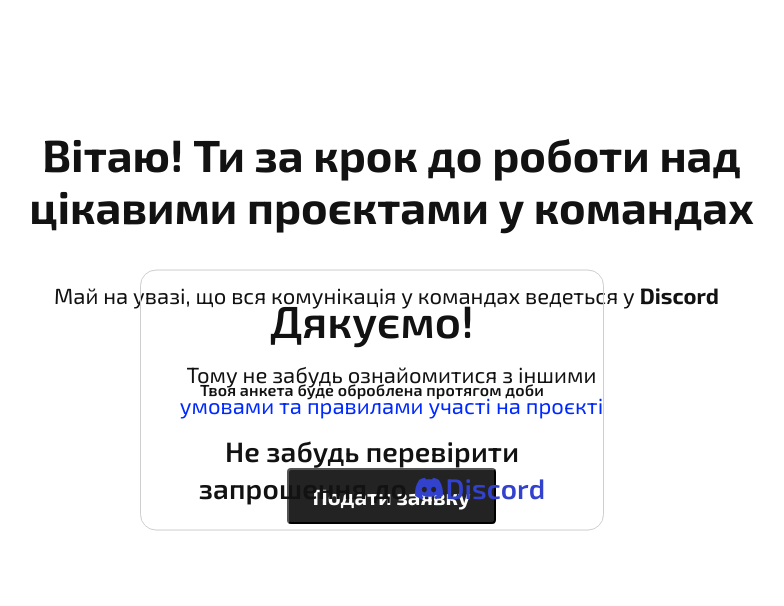
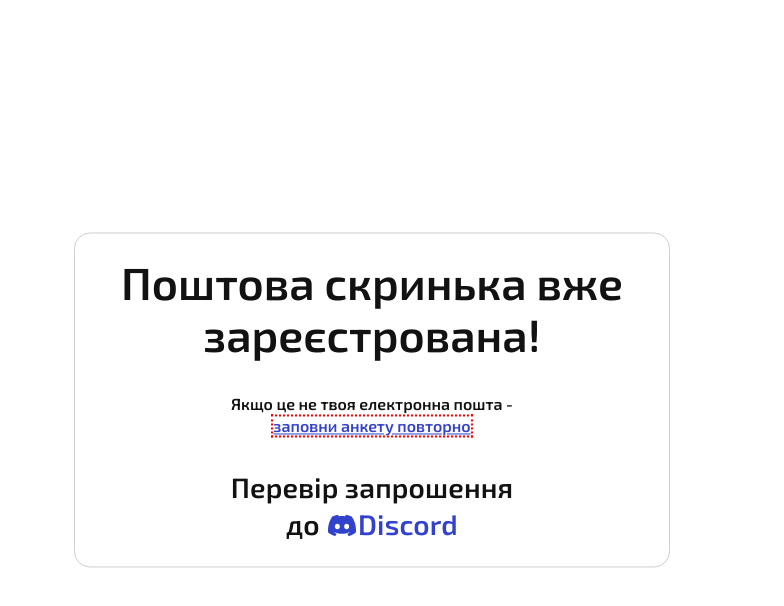
Before and after one commit to baza-trainee/feeda, a Next.js app in the folder client/: page / in a window 1280 px wide. Shown: the top 606 px of the page, without its empty margins (268-1052 px from the left). Built offline with nearby package versions, Linux system fonts and the light colour scheme.

Commit message:
fix: corrected styles according to changes in the figma

```diff
--- a/client/app/page.tsx
+++ b/client/app/page.tsx
@@ -9,7 +9,7 @@
 export default function Home() {
 	return (
 		<main>
-			<StartPopUp />
+			{/* <StartPopUp /> */}
 			<EndPopUp />
 		</main>
 	);
--- a/client/components/EndPopUp/EndPopUp.styles.ts
+++ b/client/components/EndPopUp/EndPopUp.styles.ts
@@ -2,35 +2,31 @@
 import { theme } from 'styles/theme';
 const { colors, fonts, media } = theme;
 
-interface ExistingUserProp {
-	existingUser?: boolean;
-}
-
-export const Section = styled.section<ExistingUserProp>`
+export const Section = styled.section`
 	position: fixed;
 	left: 50%;
 	top: 50%;
 	transform: translate(-50%, -50%);
 	text-align: center;
 	width: 100%;
-	max-width: 286px;
+	max-width: 335px;
 	margin: 0 auto;
 	padding: 24px;
 	border-radius: 16px;
 	border: 1px solid ${colors.disabledBtnBg};
 	@media screen and (${media.tablet}) {
-		max-width: 394px;
+		max-width: 466px;
 		font-size: ${fonts.display.fontSize.mobile}px;
 		line-height: ${fonts.display.lineHeight.mobile};
 	}
 	@media screen and (${media.desktop}) {
-		max-width: ${(p) => (p.existingUser ? '912px' : '464px')};
+		max-width: 596px;
 		font-size: ${fonts.display.fontSize.tablet}px;
 		line-height: ${fonts.display.lineHeight.tablet};
 	}
 `;
 
-export const Title = styled.h1<ExistingUserProp>`
+export const Title = styled.h1`
 	color: ${colors.mainTitle};
 	margin-bottom: 32px;
 	font-weight: ${fonts.headline.fontWeight.tablet};
@@ -45,27 +41,29 @@
 		margin-bottom: 32px;
 		font-size: ${fonts.display.fontSize.tablet}px;
 		line-height: ${fonts.display.lineHeight.tablet};
-		white-space: ${(p) => (p.existingUser ? 'nowrap' : '')};
 	}
 `;
 
-export const Desc = styled.p<ExistingUserProp>`
+export const Desc = styled.p`
 	color: ${colors.mainTitle};
 	margin-bottom: 32px;
 	font-weight: ${fonts.title.fontWeight.tablet};
 	font-size: ${fonts.title.fontSize.tablet}px;
 	line-height: ${fonts.title.lineHeight};
-	letter-spacing: ${fonts.title.letterSpacing.tablet}px;
 	@media screen and (${media.tablet}) {
 		margin-bottom: 24px;
 	}
 	@media screen and (${media.desktop}) {
 		margin: 0 auto 32px;
-		max-width: ${(p) => (p.existingUser ? '320px' : '')};
 	}
 `;
 
-export const Reminder = styled.h2<ExistingUserProp>`
+export const Link = styled.a`
+	color: ${colors.secondaryAccent};
+	text-decoration: underline;
+`;
+
+export const Reminder = styled.h2`
 	color: ${colors.mainTitle};
 	font-weight: ${fonts.title.fontWeight.tablet};
 	font-size: ${fonts.title.fontSize.tablet}px;
@@ -80,7 +78,6 @@
 		line-height: ${fonts.headline.lineHeight.tablet};
 		font-weight: ${fonts.headline.fontWeight.tablet};
 		margin: 0 auto;
-		max-width: ${(p) => (p.existingUser ? '320px' : '')};
 	}
 `;
 
--- a/client/components/EndPopUp/EndPopUp.tsx
+++ b/client/components/EndPopUp/EndPopUp.tsx
@@ -1,9 +1,9 @@
 'use client';
 
-import { Desc, Img, Reminder, Section, Span, Title } from './EndPopUp.styles';
+import { Desc, Img, Link, Reminder, Section, Span, Title } from './EndPopUp.styles';
 
 export function EndPopUp({ existingUser = false }: { existingUser?: boolean }) {
-	return !existingUser ? (
+	return existingUser ? (
 		<Section>
 			<Title>Дякуємо!</Title>
 			<Desc>Твоя анкета буде оброблена протягом доби</Desc>
@@ -16,11 +16,13 @@
 			</Reminder>
 		</Section>
 	) : (
-		<Section existingUser={existingUser}>
-			<Title existingUser={existingUser}>Поштова скринька вже зареєстрована!</Title>
-			<Desc existingUser={existingUser}>Якщо це не твоя електронна пошта - заповни анкету повторно</Desc>
-			<Reminder existingUser={existingUser}>
-				Перевір запрошення до{' '}
+		<Section>
+			<Title>Поштова скринька вже зареєстрована!</Title>
+			<Desc>
+				Якщо це не твоя електронна пошта - <br /> <Link>заповни анкету повторно</Link>
+			</Desc>
+			<Reminder>
+				Перевір запрошення <br /> до{' '}
 				<Span>
 					<Img src={'/discord.svg'} alt="Discord icon" width="" height="" />
 					Discord
```
